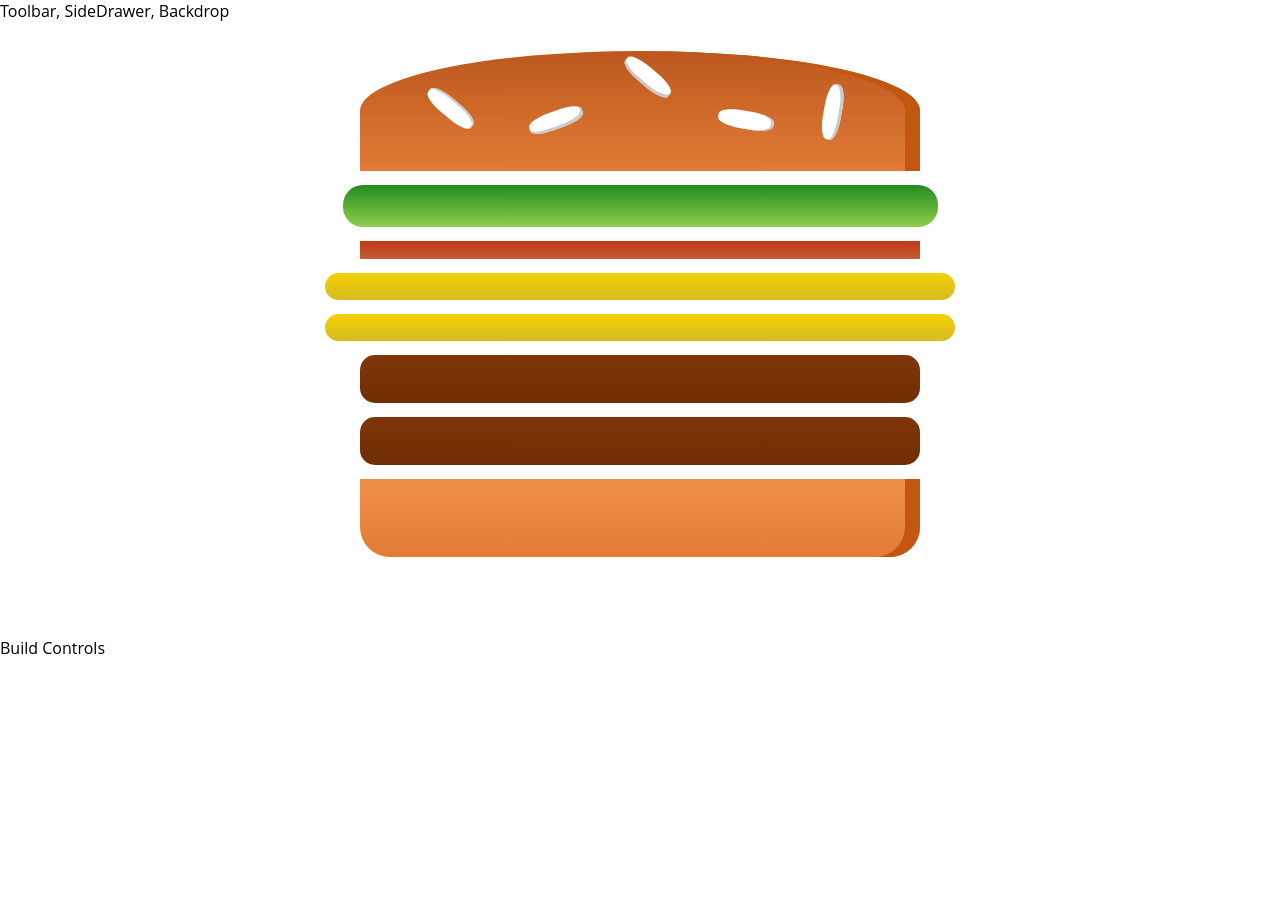
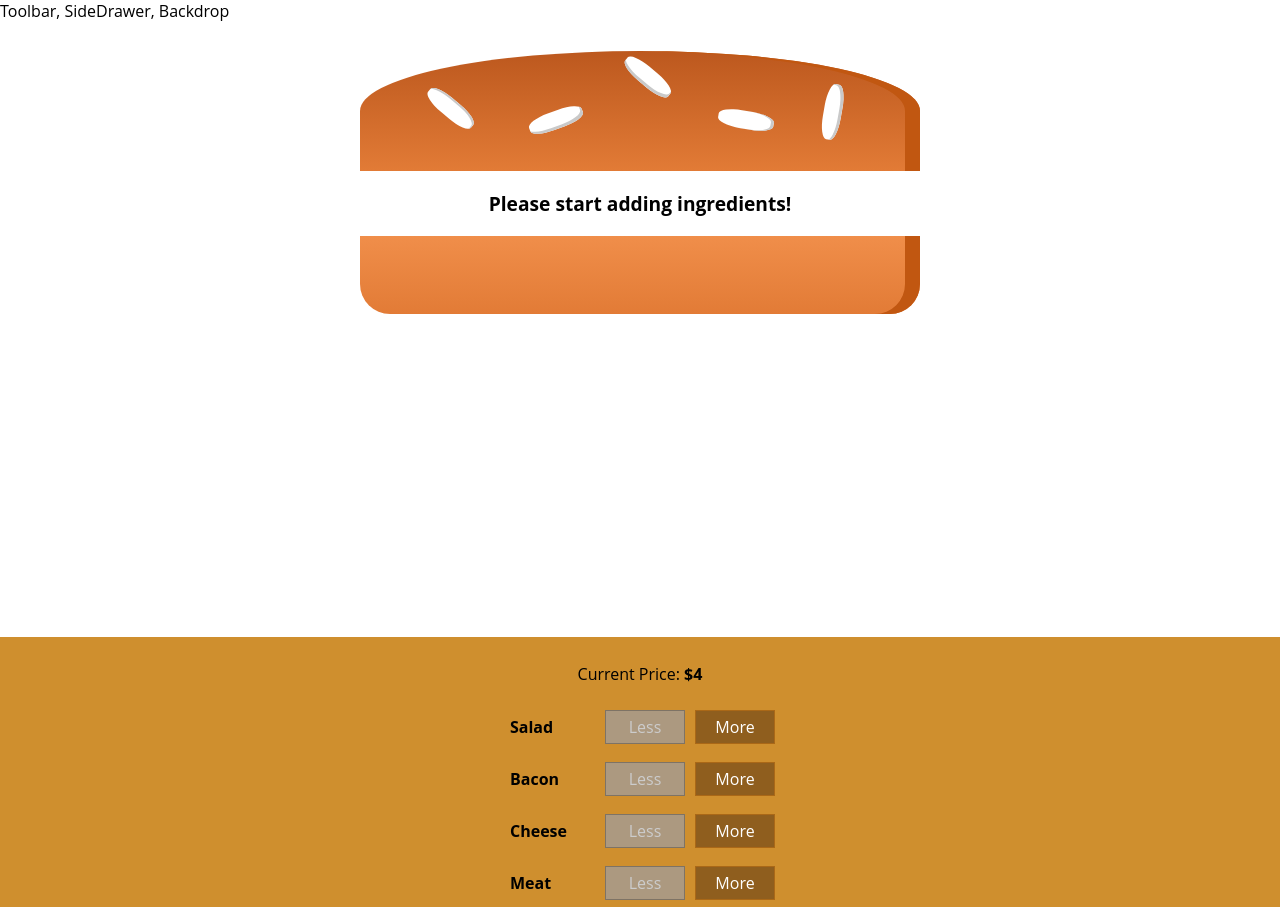
Before and after one commit to Brainilio/Burger-builder, a React (Create React App) app in the folder burger-builder/: page / in a window 1280 px wide. Shown: the top 907 px of the page. Before the commit the page ends 800 px from the top, so only its background shows below. Built offline with nearby package versions, Linux system fonts and the light colour scheme; the HTML template or start-up script is replaced by a standard one.

Commit message:
added methods for delete, update, add ingredients

```diff
--- /dev/null
+++ b/burger-builder/src/components/BuildControls/BuildControl/BuildControl.js
@@ -0,0 +1,21 @@
+import React from "react"
+import classes from "./BuildControl.module.css"
+
+//single control button that shows 1 ingredient and gives option to add or remove ingredient
+const buildControl = (props) => (
+	<div className={classes.BuildControl}>
+		<div className={classes.Label}>{props.label}</div>
+		<button
+			className={classes.Less}
+			onClick={props.removed}
+			disabled={props.disabled} //check if disabled is true or not
+		>
+			Less
+		</button>
+		<button className={classes.More} onClick={props.added}>
+			More
+		</button>
+	</div>
+)
+
+export default buildControl
--- /dev/null
+++ b/burger-builder/src/components/BuildControls/BuildControl/BuildControl.module.css
@@ -0,0 +1,58 @@
+.BuildControl {
+	display: flex;
+	justify-content: space-between;
+	align-items: center;
+	margin: 5px 0;
+}
+
+.BuildControl button {
+	display: block;
+	font: inherit;
+	padding: 5px;
+	margin: 0 5px;
+	width: 80px;
+	border: 1px solid #aa6817;
+	cursor: pointer;
+	outline: none;
+}
+
+.BuildControl button:disabled {
+	background-color: #ac9980;
+	border: 1px solid #7e7365;
+	color: #ccc;
+	cursor: default;
+}
+
+.BuildControl button:hover:disabled {
+	background-color: #ac9980;
+	color: #ccc;
+	cursor: not-allowed;
+}
+
+.Label {
+	padding: 10px;
+	font-weight: bold;
+	width: 80px;
+}
+
+.BuildControl .Less {
+	background-color: #d39952;
+	color: white;
+}
+
+.BuildControl .More {
+	background-color: #8f5e1e;
+	color: white;
+}
+
+.BuildControl .Less:hover,
+.BuildControl .Less:active {
+	background-color: #daa972;
+	color: white;
+}
+
+.BuildControl .More:hover,
+.BuildControl .More:active {
+	background-color: #99703f;
+	color: white;
+}
--- /dev/null
+++ b/burger-builder/src/components/BuildControls/BuildControls.js
@@ -0,0 +1,34 @@
+import React from "react"
+import classes from "./BuildControls.module.css"
+import BuildControl from "./BuildControl/BuildControl"
+
+// Controls for each ingredient
+const controls = [
+	{ label: "Salad", type: "salad" },
+	{ label: "Bacon", type: "bacon" },
+	{ label: "Cheese", type: "cheese" },
+	{ label: "Meat", type: "meat" }
+]
+
+const BuildControls = (props) => (
+	<div className={classes.BuildControls}>
+		{/* Map through controls and pass info down for each buildcontrol */}
+		<p>
+			Current Price: <strong>${props.price}</strong>
+		</p>
+		{controls.map((control) => (
+			<BuildControl
+				key={control.label}
+				label={control.label}
+				added={() => props.IngredientAdded(control.type)}
+				removed={() => props.IngredientRemoved(control.type)}
+				disabled={props.disabled[control.type]} //access boolean for given type, with the control.type
+			/>
+		))}
+		<button className={classes.OrderButton} disabled={!props.purchasable}>
+			ORDER NOW
+		</button>
+	</div>
+)
+
+export default BuildControls
--- /dev/null
+++ b/burger-builder/src/components/BuildControls/BuildControls.module.css
@@ -0,0 +1,52 @@
+.BuildControls {
+	width: 100%;
+	background-color: #cf8f2e;
+	display: flex;
+	flex-flow: column;
+	align-items: center;
+	box-shadow: 0 2px 1px #ccc;
+	margin: auto;
+	padding: 10px 0;
+}
+
+.OrderButton {
+	background-color: #dad735;
+	outline: none;
+	cursor: pointer;
+	border: 1px solid #966909;
+	color: #966909;
+	font-family: inherit;
+	font-size: 1.2em;
+	padding: 15px 30px;
+	box-shadow: 2px 2px 2px #966909;
+}
+
+.OrderButton:hover,
+.OrderButton:active {
+	background-color: #a0db41;
+	border: 1px solid #966909;
+	color: #966909;
+}
+
+.OrderButton:disabled {
+	background-color: #c7c6c6;
+	cursor: not-allowed;
+	border: 1px solid #ccc;
+	color: #888888;
+}
+
+.OrderButton:not(:disabled) {
+	animation: enable 0.3s linear;
+}
+
+@keyframes enable {
+	0% {
+		transform: scale(1);
+	}
+	60% {
+		transform: scale(1.1);
+	}
+	100% {
+		transform: scale(1);
+	}
+}
--- a/burger-builder/src/containers/BurgerBuilder/BurgerBuilder.js
+++ b/burger-builder/src/containers/BurgerBuilder/BurgerBuilder.js
@@ -1,5 +1,14 @@
 import React, { Component } from "react"
 import Burger from "../../components/Burger/Burger"
+import BuildControls from "../../components/BuildControls/BuildControls"
+
+// Price for each ingredient
+const INGREDIENT_PRICES = {
+	salad: 0.3,
+	cheese: 0.5,
+	meat: 1.3,
+	bacon: 0.7
+}
 
 class BurgerBuilder extends Component {
 	// constructor(props) {
@@ -10,18 +19,82 @@
 	// State for ingredients and amount of ingredients in 1 burger
 	state = {
 		ingredients: {
-			salad: 1,
-			bacon: 1,
-			cheese: 2,
-			meat: 2
+			salad: 0,
+			bacon: 0,
+			cheese: 0,
+			meat: 0
+		},
+		totalPrice: 4,
+		purchasable: false
+	}
+
+	updatePurchaseState = (ingredients) => {
+		// Check value of ingredients
+		const sum = Object.keys(ingredients)
+			.map((igKey) => {
+				return ingredients[igKey]
+			})
+			.reduce((sum, el) => {
+				return sum + el
+			}, 0)
+
+		this.setState({ purchasable: sum > 0 })
+	}
+
+	addIngredientHandler = (type) => {
+		const oldCount = this.state.ingredients[type]
+		const updatedCounted = oldCount + 1
+		const updatedIngredients = {
+			...this.state.ingredients
 		}
+		updatedIngredients[type] = updatedCounted
+		const priceAddition = INGREDIENT_PRICES[type]
+		const oldPrice = this.state.totalPrice
+		const newPrice = oldPrice + priceAddition
+		this.setState({ totalPrice: newPrice, ingredients: updatedIngredients })
+		this.updatePurchaseState(updatedIngredients)
+	}
+
+	removeIngredientHandler = (type) => {
+		const oldCount = this.state.ingredients[type]
+		if (oldCount <= 0) {
+			return
+		}
+		const updatedCounted = oldCount - 1
+		const updatedIngredients = {
+			...this.state.ingredients
+		}
+		updatedIngredients[type] = updatedCounted
+		const priceDeduction = INGREDIENT_PRICES[type]
+		const oldPrice = this.state.totalPrice
+		const newPrice = oldPrice - priceDeduction
+		this.setState({
+			totalPrice: newPrice,
+			ingredients: updatedIngredients
+		})
+		this.updatePurchaseState(updatedIngredients)
 	}
 
 	render() {
+		// Disable button if ingredient count is 0
+		const disabledInfo = {
+			...this.state.ingredients
+		}
+		// Loop through copied ingredients with the key, and then check whether key is lower or equal to zero, if so then itll pass true or false back
+		for (let key in disabledInfo) {
+			disabledInfo[key] = disabledInfo[key] <= 0
+		}
+		// { salad: true, meat: false etc.}
 		return (
 			<>
 				<Burger ingredients={this.state.ingredients} />
-				<div>Build Controls</div>
+				<BuildControls
+					IngredientAdded={this.addIngredientHandler}
+					IngredientRemoved={this.removeIngredientHandler}
+					disabled={disabledInfo}
+					price={this.state.totalPrice}
+					purchasable={this.state.purchasable}
+				/>
 			</>
 		)
 	}
```
Also changed, not shown: burger-builder/src/assets/Salvame.htm (deleted, +0 -101 lines).
